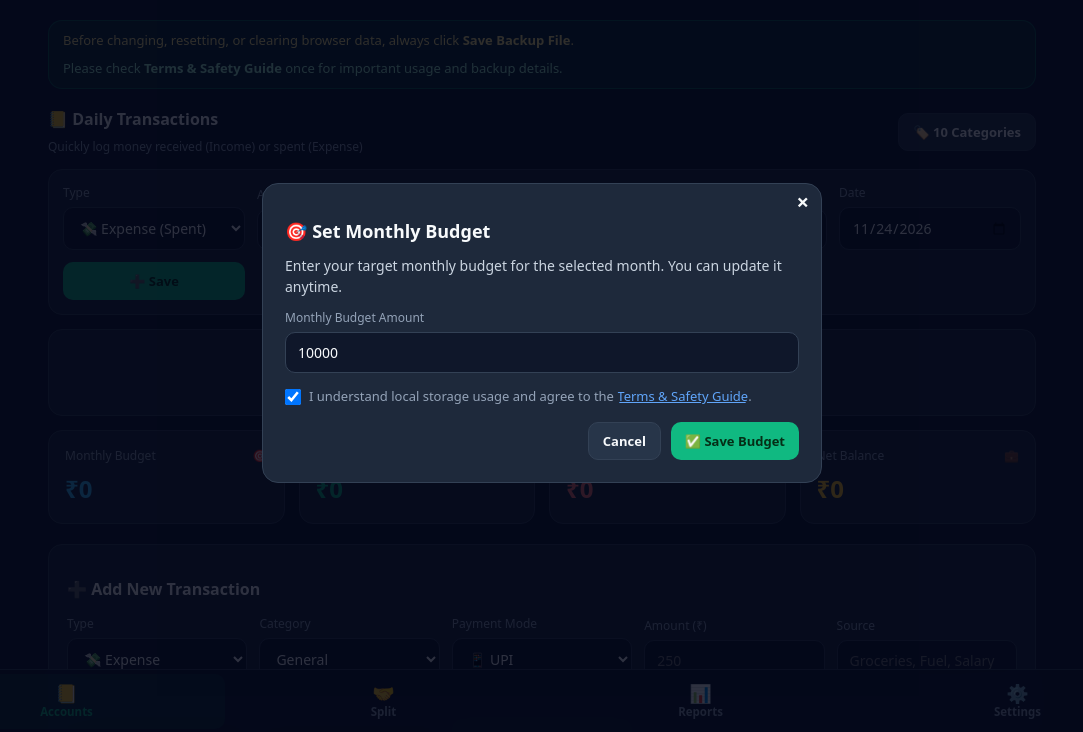
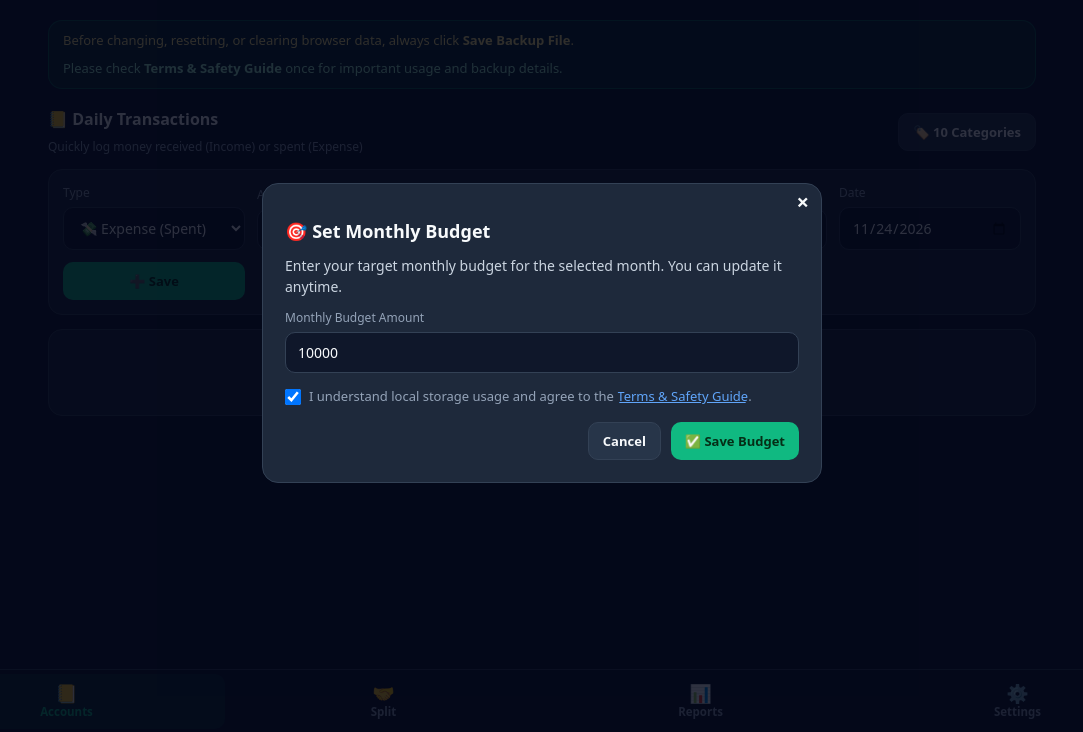
Before and after one commit to Topcon-in/dhanlekha, a plain HTML site: page index.html in a window 1280 px wide. Shown: the part 67-799 px from the top of the page, without its empty margins (98-1181 px from the left). Drawn offline with Linux system fonts and the light colour scheme.

Commit message:
Update index.html

```diff
--- a/index.html
+++ b/index.html
@@ -2079,10 +2079,27 @@ function syncHisaabModeVisibility() {
   const hubBox = document.getElementById("hisaabCategoryHubBox");
   const workspaceEl = document.getElementById("hisaabCategoryWorkspace");
   const hasCategory = Boolean(activeHisaabCategory);
+
   if (hubBox) hubBox.style.display = hasCategory ? "none" : "block";
   if (workspaceEl) workspaceEl.style.display = hasCategory ? "block" : "none";
-}
-
+
+  const hideInDailySelectors = [
+    ".cards-grid",
+    "#budgetAlertBox",
+    "#categoryBreakdownBox",
+    "#entryForm",
+    ".tabs-bar",
+    "#tableContainer"
+  ];
+
+  hideInDailySelectors.forEach((sel) => {
+    document.querySelectorAll(sel).forEach((el) => {
+      if (el.closest("#hisaabCategoryHubBox") || el.closest("#hisaabCategoryWorkspace")) return;
+      const targetBox = sel === "#entryForm" && el.closest(".form-box") ? el.closest(".form-box") : el;
+      targetBox.style.setProperty("display", hasCategory ? "" : "none", "important");
+    });
+  });
+}
 function getCategoryBucketKey(catName) {
   return "cat_" + String(catName || "General").trim().toLowerCase().replace(/[^a-z0-9]+/g, "_");
 }
```
